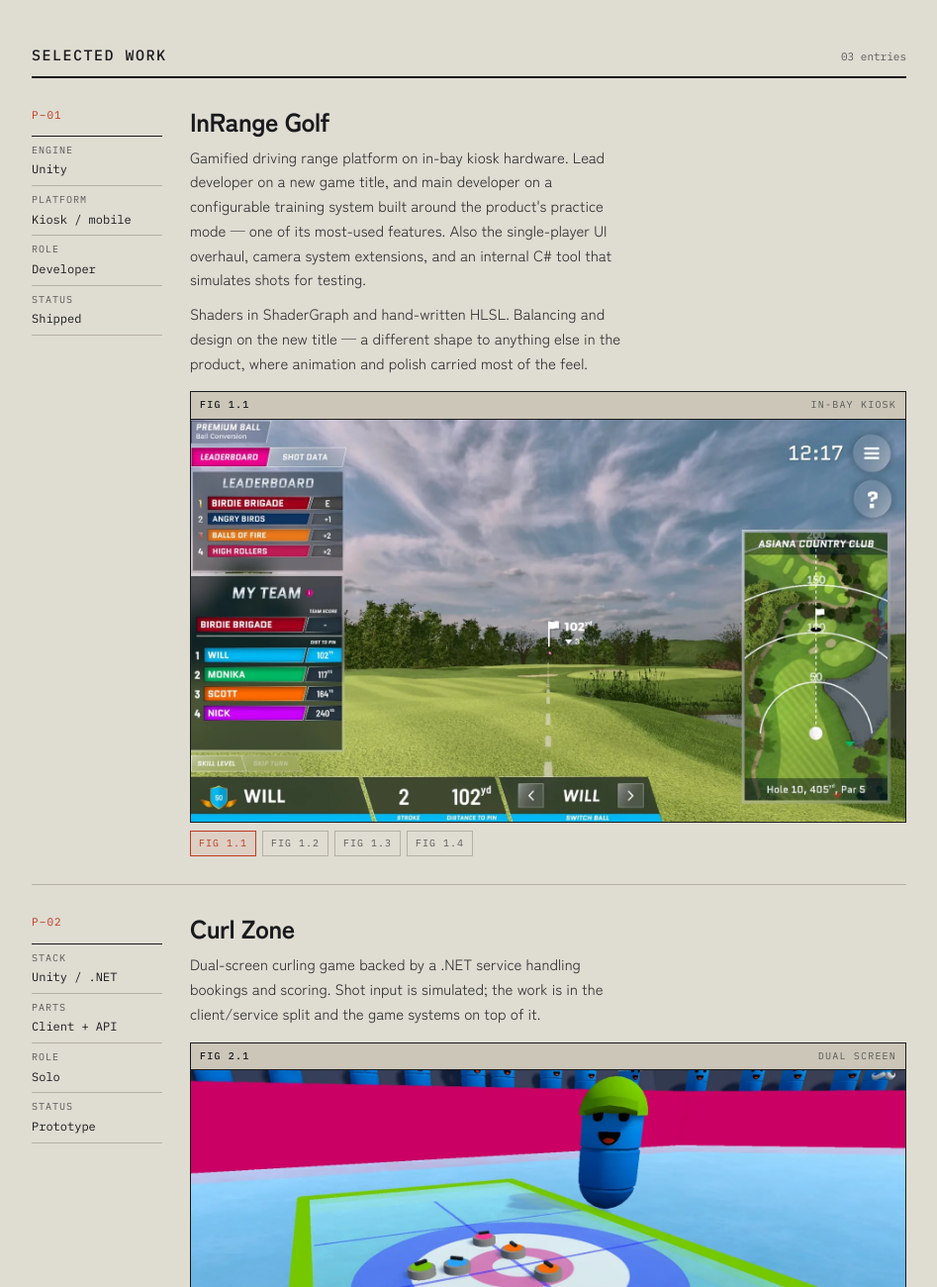
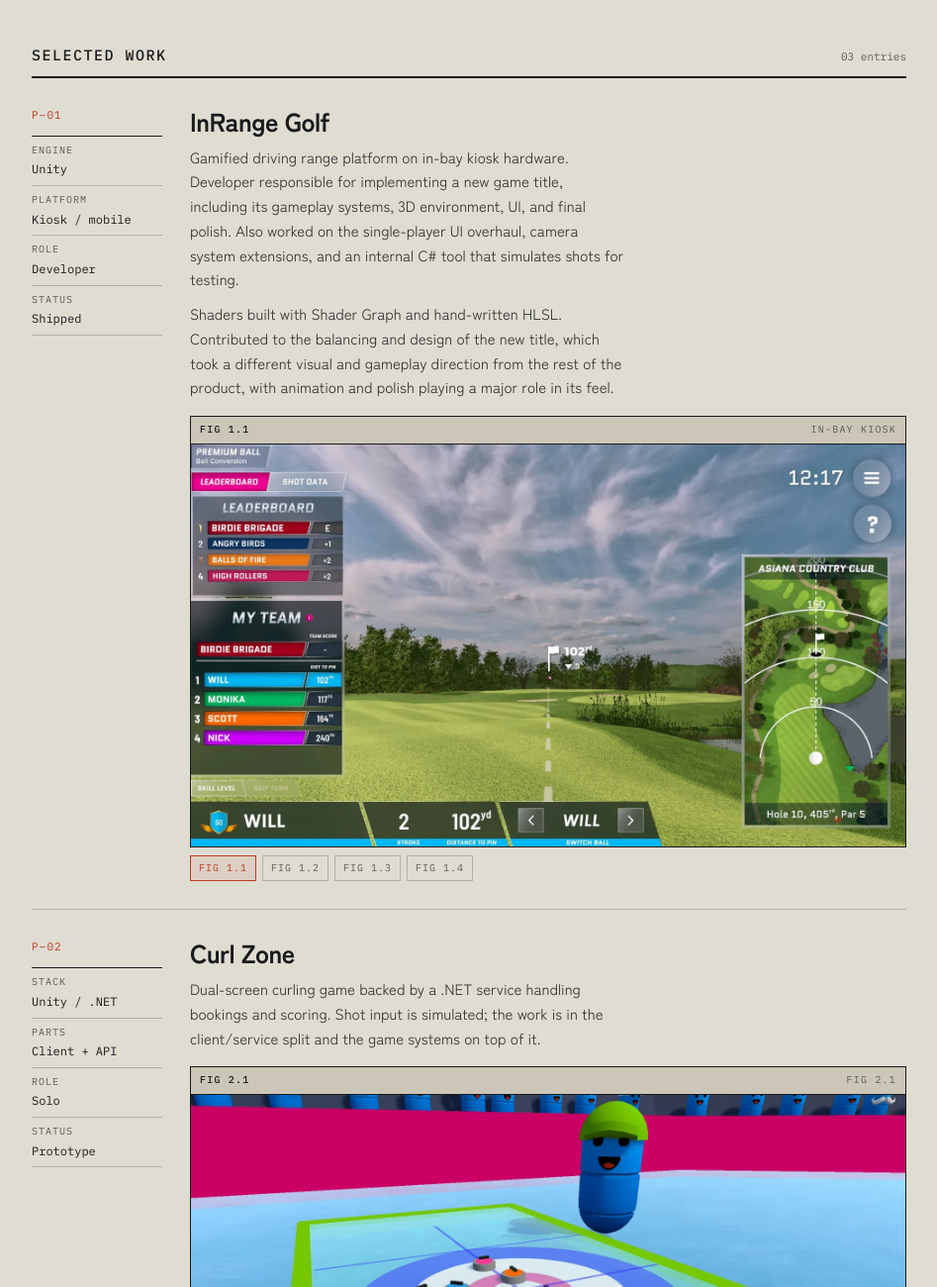
Before and after one commit to ELevin125/elevin125.github.io, a plain HTML site: page index.html in a window 1280 px wide. Shown: the part 490-1790 px from the top of the page at 99% size, without its empty margins (166-1113 px from the left). Drawn offline with Linux system fonts and the light colour scheme.

Commit message:
Revise project descriptions and figure captions

```diff
--- a/index.html
+++ b/index.html
@@ -326,9 +326,8 @@ footer a:hover{border-color:var(--spot);color:var(--spot)}
       </div>
       <div>
         <h3>InRange Golf</h3>
-        <p class="blurb">Gamified driving range platform on in-bay kiosk hardware. Lead developer on a new game title, and main developer on a configurable training system built around the product's practice mode — one of its most-used features. Also the single-player UI overhaul, camera system extensions, and an internal C# tool that simulates shots for testing.</p>
-        <p class="blurb">Shaders in ShaderGraph and hand-written HLSL. Balancing and design on the new title — a different shape to anything else in the product, where animation and polish carried most of the feel.</p>
-
+          <p class="blurb">Gamified driving range platform on in-bay kiosk hardware. Developer responsible for implementing a new game title, including its gameplay systems, 3D environment, UI, and final polish. Also worked on the single-player UI overhaul, camera system extensions, and an internal C# tool that simulates shots for testing.</p>
+          <p class="blurb">Shaders built with Shader Graph and hand-written HLSL. Contributed to the balancing and design of the new title, which took a different visual and gameplay direction from the rest of the product, with animation and polish playing a major role in its feel.</p>
         <div class="figure-switcher">
           <input type="radio" id="p1-f1" name="p1-group" checked>
           <input type="radio" id="p1-f2" name="p1-group">
@@ -394,19 +393,19 @@ footer a:hover{border-color:var(--spot);color:var(--spot)}
 
           <div class="panes">
             <figure class="plate fig-pane pane-1">
-              <figcaption class="plate-bar"><span class="plate-id">Fig 2.1</span><span class="plate-name">Dual screen</span></figcaption>
+              <figcaption class="plate-bar"><span class="plate-id">Fig 2.1</span><span class="plate-name">Fig 2.1</span></figcaption>
               <div class="figure">
                 <img src="assets/images/web/curlzone-1.webp" alt="Curl Zone — dual-screen view" loading="lazy" decoding="async">
               </div>
             </figure>
             <figure class="plate fig-pane pane-2">
-              <figcaption class="plate-bar"><span class="plate-id">Fig 2.2</span><span class="plate-name">Client UI</span></figcaption>
+              <figcaption class="plate-bar"><span class="plate-id">Fig 2.2</span><span class="plate-name">Fig 2.2</span></figcaption>
               <div class="figure">
                 <img src="assets/images/web/curlzone-2.webp" alt="Curl Zone — client UI" loading="lazy" decoding="async">
               </div>
             </figure>
             <figure class="plate fig-pane pane-3">
-              <figcaption class="plate-bar"><span class="plate-id">Fig 2.3</span><span class="plate-name">Service API</span></figcaption>
+              <figcaption class="plate-bar"><span class="plate-id">Fig 2.3</span><span class="plate-name">Fig 2.3</span></figcaption>
               <div class="figure">
                 <img src="assets/images/web/curlzone-3.webp" alt="Curl Zone — service API" loading="lazy" decoding="async">
               </div>
```
